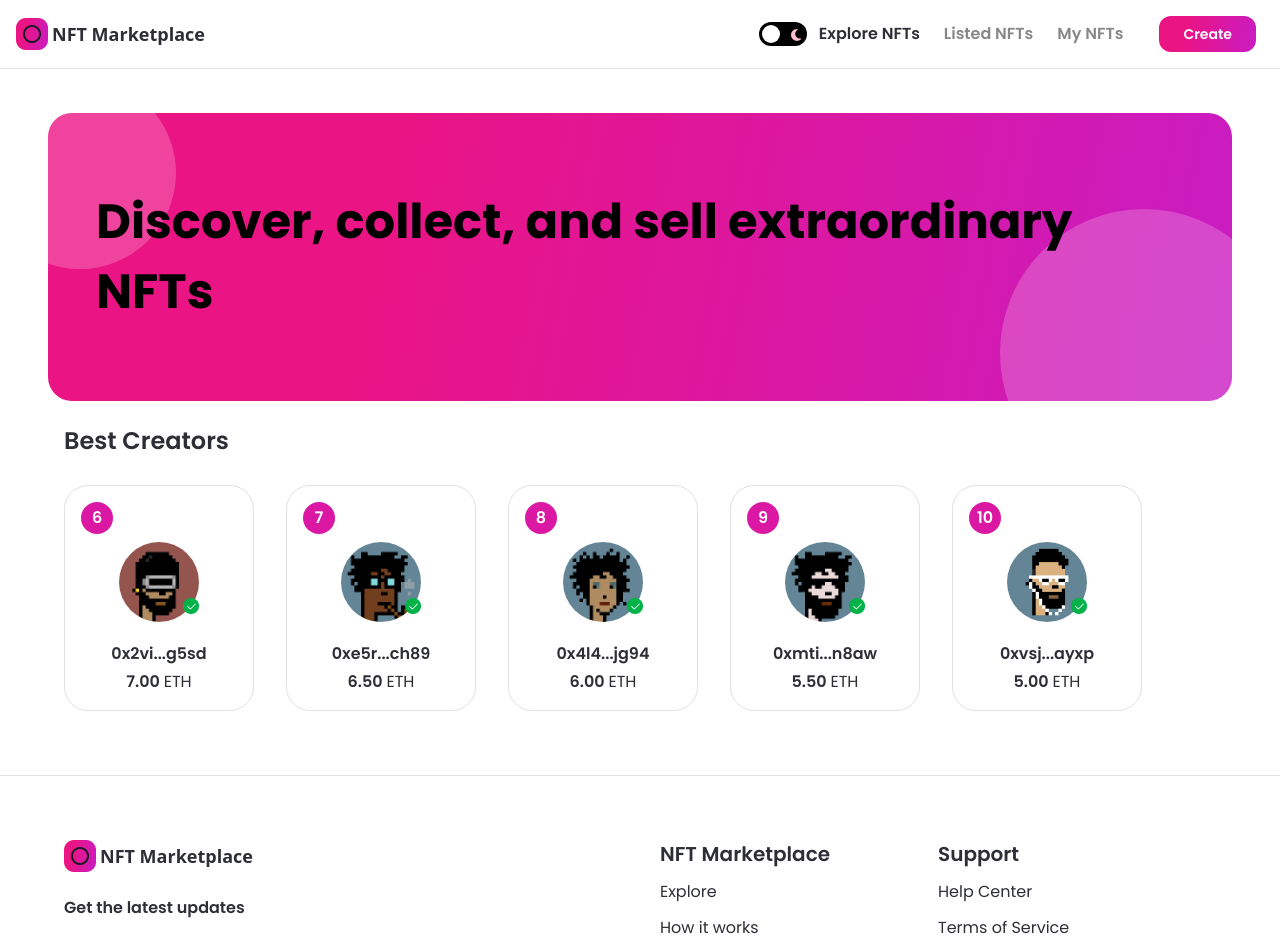
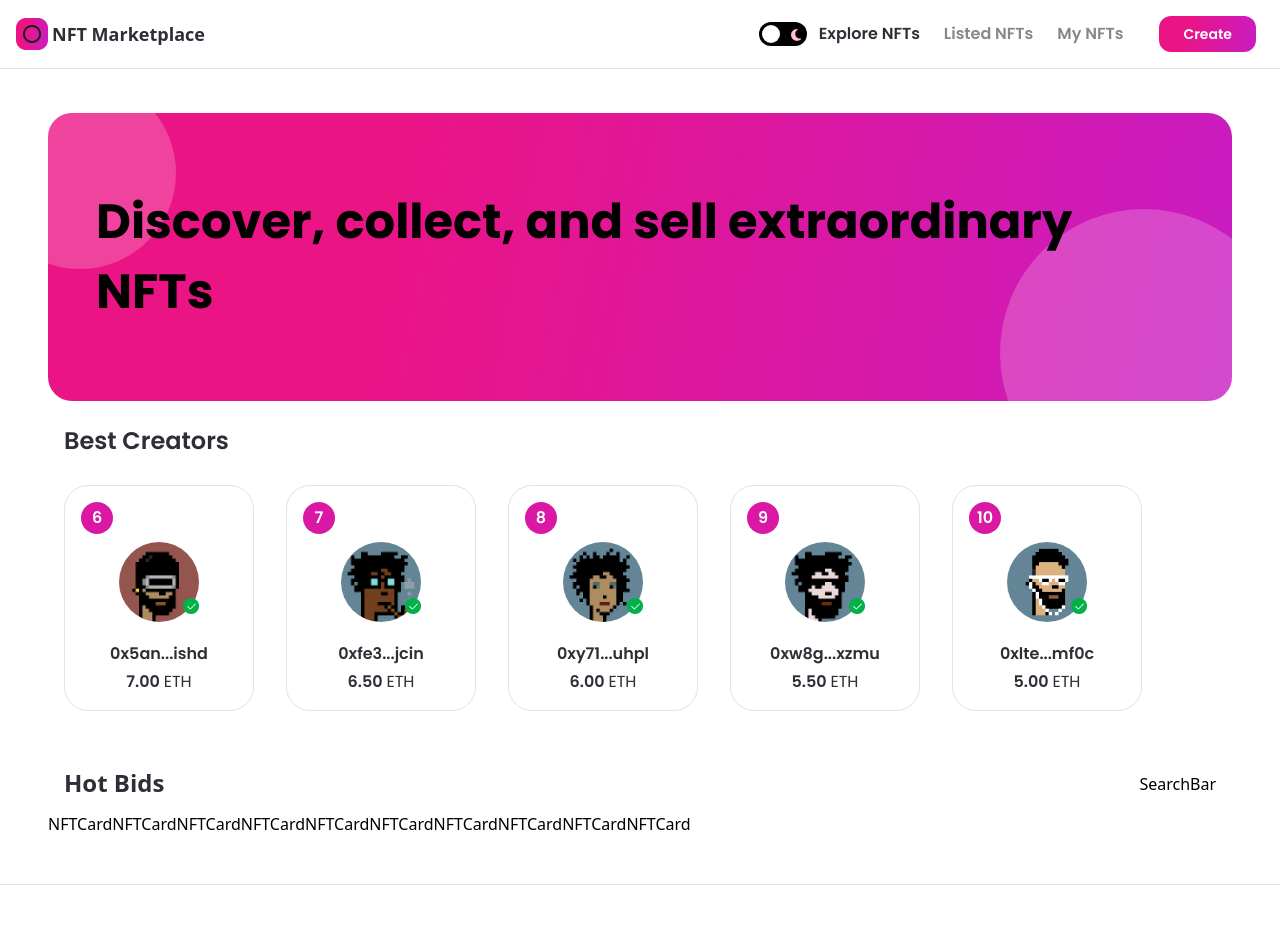
Before and after one commit to Bmullzz/nft_market_place, a Next.js app: page / in a window 1280 px wide. Shown: the top 942 px of the page. Built offline with nearby package versions, Linux system fonts and the light colour scheme.

Commit message:
add NFTCard to hotbbids section

```diff
--- a/components/Index.js
+++ b/components/Index.js
@@ -4,5 +4,6 @@ import Footer from './Footer';
 import Button from './Button';
 import Banner from './Banner';
 import CreatorCard from './CreatorCard';
+import NFTCard from './NFTCard';
 
-export { Navbar, Footer, Button, Banner, CreatorCard };
+export { Navbar, Footer, Button, Banner, CreatorCard, NFTCard };
--- /dev/null
+++ b/components/NFTCard.jsx
@@ -0,0 +1,7 @@
+import React from 'react';
+
+const NFTCard = () => (
+  <div>NFTCard</div>
+);
+
+export default NFTCard;
--- a/pages/index.js
+++ b/pages/index.js
@@ -2,7 +2,7 @@ import { useState, useEffect, useRef } from 'react';
 import Image from 'next/image';
 import { useTheme } from 'next-themes';
 
-import { Banner, CreatorCard } from '../components/Index';
+import { Banner, CreatorCard, NFTCard } from '../components/Index';
 import images from '../assets';
 import { makeId } from '../utils/makeId';
 
@@ -91,6 +91,27 @@ const Home = () => {
             </div>
           </div>
         </div>
+
+        <div className="mt-10">
+          <div className="flexBetween mx-4 xs:mx-0 minlg:mx-8 sm:flex-col sm:items-start">
+            <h1 className="flex-1 before:first:font-poppins dark:text-white text-nft-black-1 text-2xl minlg:text-4xl font-semibold sm:mb-4">Hot Bids</h1>
+            <div>SearchBar</div>
+          </div>
+          <div className="mt-3 w-full flex flex-wrap justify-start md:justify-center">
+            {[1, 2, 3, 4, 5, 6, 7, 8, 9, 10].map((i) => (
+              <NFTCard
+                key={`nft-${i}`}
+                nft={{
+                  i,
+                  name: `Nifty NFT ${i}`,
+                  seller: `0x${makeId(3)}...${makeId(4)}`,
+                  owner: `0x${makeId(3)}...${makeId(4)}`,
+                  description: 'Very cool NFT for sale',
+                }}
+              />
+            ))}
+          </div>
+        </div>
       </div>
     </div>
   );
```
